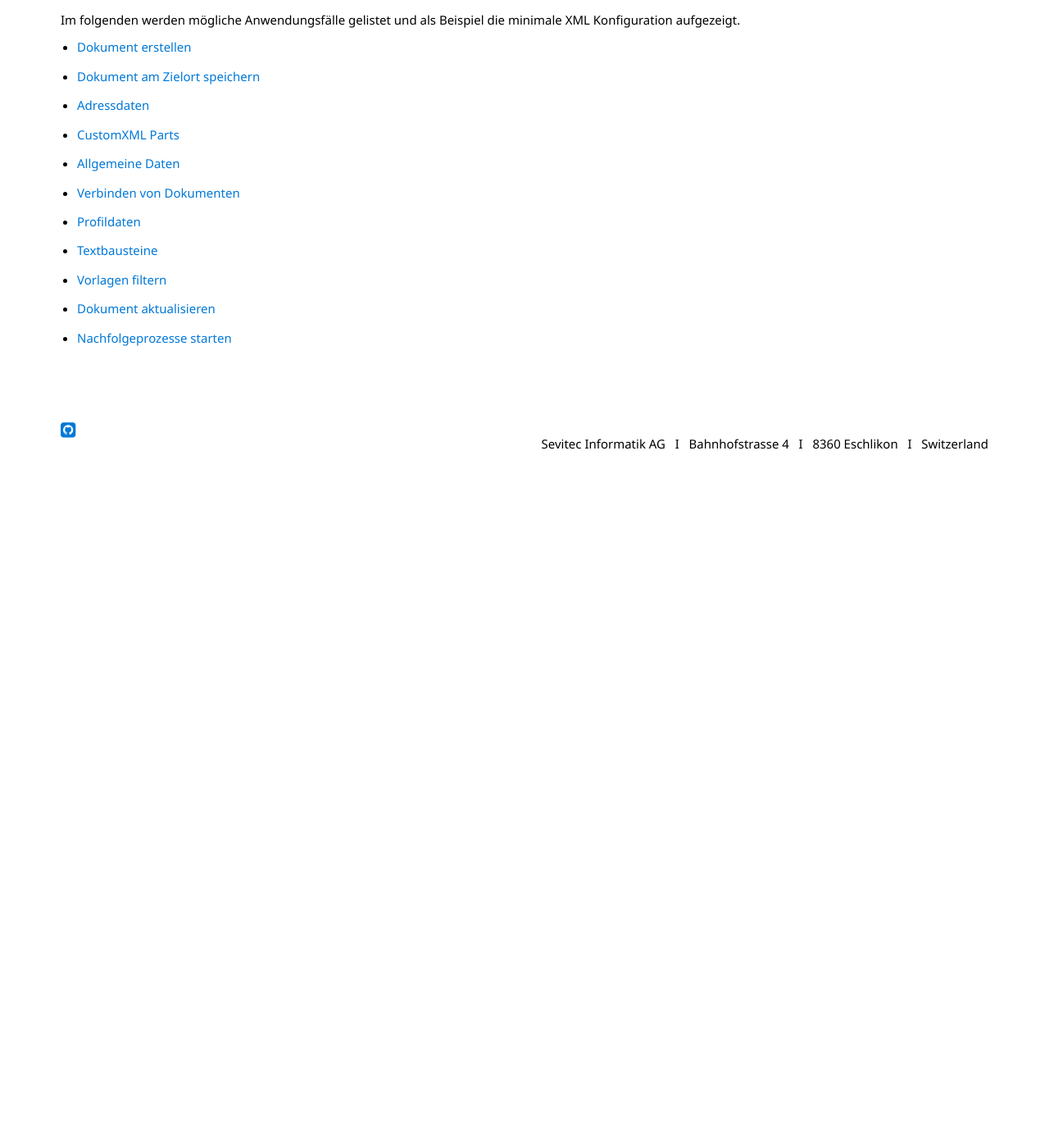
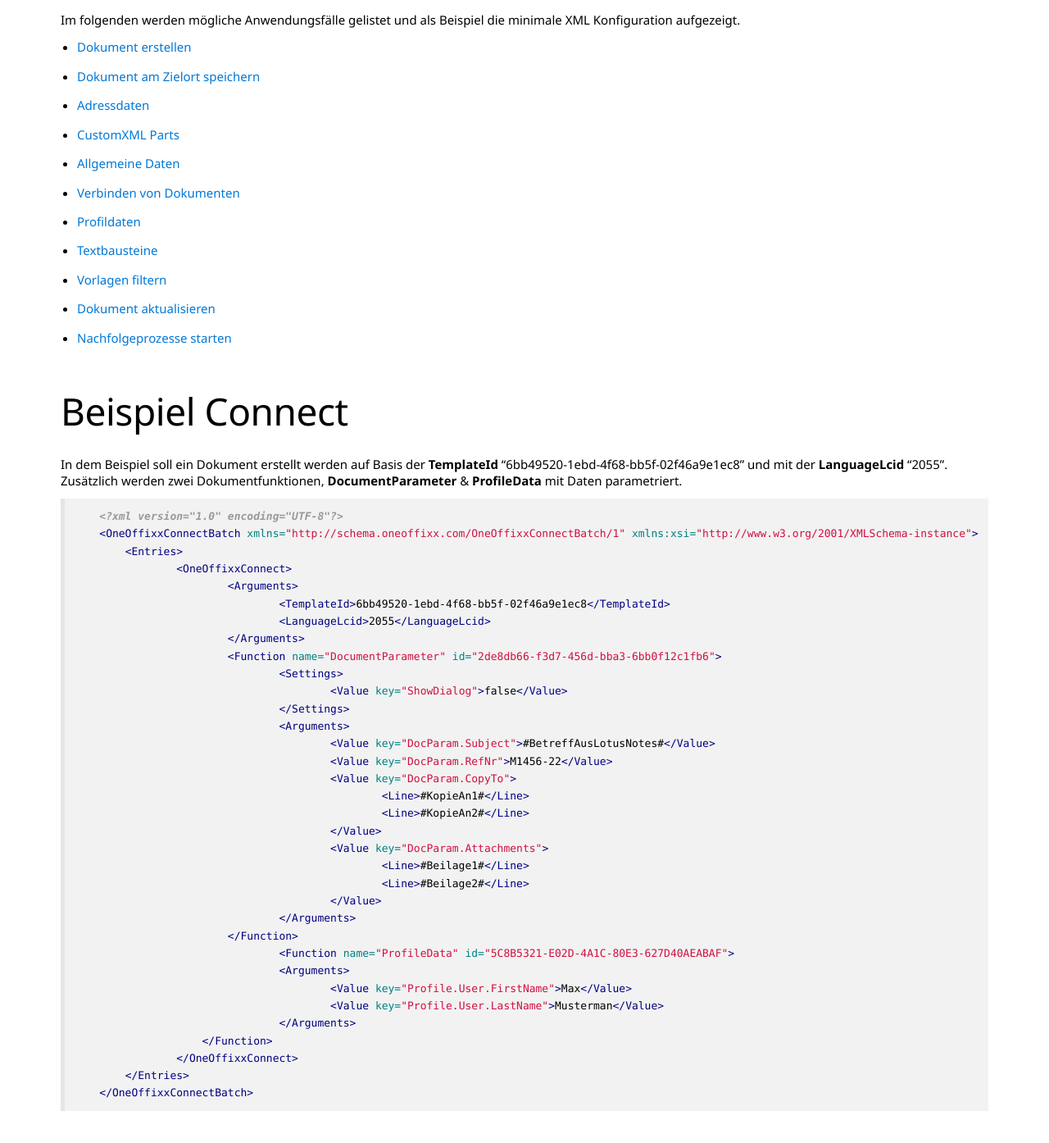
Before and after one commit to primesoft-group/oneoffixx-docs, a Jekyll site: the page built from _pages/connect/de/usecases-index.md, in a window 1280 px wide and 1400 px high, scrolled down 270 px. Shown: the top 1394 px of the window at 82% size. Built offline with Jekyll 4.4.1, drawn with Linux system fonts in a browser that asks for light colours; nearby versions of some CDN libraries; some web fonts are replaced; before the commit the page ends 900 px from its top, so only the background shows below that.

Commit message:
sample for connect added

````diff
--- a/_pages/connect/de/usecases-index.md
+++ b/_pages/connect/de/usecases-index.md
@@ -17,3 +17,44 @@ Im folgenden werden mögliche Anwendungsfälle gelistet und als Beispiel die min
 * [Vorlagen filtern]({{ site.baseurl }}/connect/de/usecases/templatepicker/)
 * [Dokument aktualisieren]({{ site.baseurl }}/connect/de/usecases/update-existing-documents/)
 * [Nachfolgeprozesse starten]({{ site.baseurl }}/connect/de/usecases/after-document-generation/)
+
+## Beispiel Connect
+
+In dem Beispiel soll ein Dokument erstellt werden auf Basis der __TemplateId__ "6bb49520-1ebd-4f68-bb5f-02f46a9e1ec8" und mit der __LanguageLcid__ "2055". Zusätzlich werden zwei Dokumentfunktionen, __DocumentParameter__ & __ProfileData__ mit Daten parametriert.
+
+```xml
+    <?xml version="1.0" encoding="UTF-8"?>
+    <OneOffixxConnectBatch xmlns="http://schema.oneoffixx.com/OneOffixxConnectBatch/1" xmlns:xsi="http://www.w3.org/2001/XMLSchema-instance">
+    	<Entries>
+    		<OneOffixxConnect>
+    			<Arguments>
+    				<TemplateId>6bb49520-1ebd-4f68-bb5f-02f46a9e1ec8</TemplateId>
+    				<LanguageLcid>2055</LanguageLcid>
+    			</Arguments>
+    			<Function name="DocumentParameter" id="2de8db66-f3d7-456d-bba3-6bb0f12c1fb6">
+    				<Settings>
+    					<Value key="ShowDialog">false</Value>
+    				</Settings>
+    				<Arguments>
+    					<Value key="DocParam.Subject">#BetreffAusLotusNotes#</Value>
+    					<Value key="DocParam.RefNr">M1456-22</Value>
+    					<Value key="DocParam.CopyTo">
+    						<Line>#KopieAn1#</Line>
+    						<Line>#KopieAn2#</Line>
+    					</Value>
+    					<Value key="DocParam.Attachments">
+    						<Line>#Beilage1#</Line>
+    						<Line>#Beilage2#</Line>
+    					</Value>
+    				</Arguments>
+    			</Function>
+				<Function name="ProfileData" id="5C8B5321-E02D-4A1C-80E3-627D40AEABAF">
+    				<Arguments>
+    					<Value key="Profile.User.FirstName">Max</Value>
+    					<Value key="Profile.User.LastName">Musterman</Value>
+    				</Arguments>
+    		    </Function>
+    		</OneOffixxConnect>
+    	</Entries>
+    </OneOffixxConnectBatch>
+```
````
